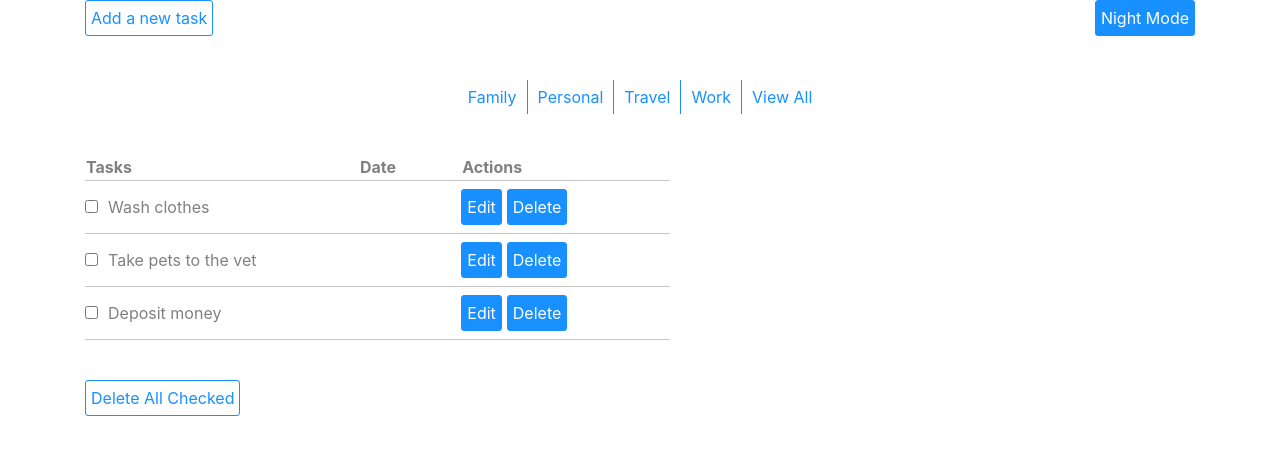
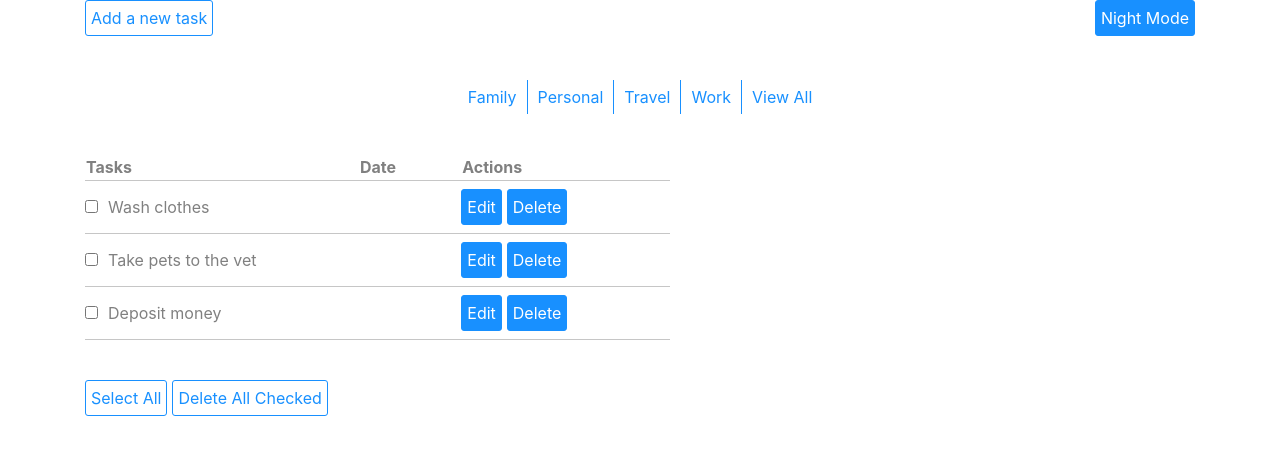
Before and after one commit to AnaGerhardt/to-do-list, a React (Create React App) app: page / in a window 1280 px wide. Shown: the top 454 px of the page. Built offline with nearby package versions, Linux system fonts and the light colour scheme; the HTML template or start-up script is replaced by a standard one.

Commit message:
Fix props in EditForm, now working on 'Select All' function

```diff
--- a/src/App.tsx
+++ b/src/App.tsx
@@ -11,13 +11,13 @@ import ListTable, { Item } from './Components/Tables/ListTable'
 const App = () => {
 
   const itemArray = [
-    { id: 1, listitem: 'Wash clothes', dateitem: undefined, category: 'Personal' },
-    { id: 2, listitem: 'Take pets to the vet', dateitem: undefined, category: 'Personal'},
-    { id: 3, listitem: 'Deposit money', dateitem: undefined, category: 'Personal' },
+    { id: 1, listitem: 'Wash clothes', dateitem: undefined, category: undefined },
+    { id: 2, listitem: 'Take pets to the vet', dateitem: undefined, category: undefined},
+    { id: 3, listitem: 'Deposit money', dateitem: undefined, category: undefined },
   ]
 
   const [list, setList] = useState<Item[]>(itemArray)
-  const initialFormState = { id: undefined, listitem: '', dateitem: undefined }
+  const initialFormState = { id: undefined, listitem: '', dateitem: undefined, category: undefined }
   const [currentItem, setCurrentItem] = useState<Item>(initialFormState)
   const [theme, setTheme] = useState('light')
 
@@ -45,10 +45,6 @@ const App = () => {
     setList(list.filter((item: Item) => item.id !== id))
   }
 
-  const deleteAllChecked = () => {
-    setList(list.filter(item => !item.checked))
-  }
-
   const checkHandler = (id: Item) => {
     setList(
       list.map (item => {
@@ -60,9 +56,20 @@ const App = () => {
     )
   }
 
+  const selectAll = (item: Item) => {
+    list.forEach(item => item.checked = true)
+    setList(list)
+    console.log(list)
+  }
+
   const editRow = (item: Item) => {
-    setCurrentItem({ id: item.id, checked: item.checked, listitem: item.listitem })
+    setCurrentItem({ id: item.id, checked: item.checked, listitem: item.listitem, category: item.category })
   };
+
+  const updateItem = (id: Item, updatedItem: Item) => {
+    setList(list.map(item => (item.id === id ? updatedItem : item)))
+  }
+
 
   return (
     <ThemeProvider theme={theme === 'light' ? lightTheme : darkTheme}>
@@ -99,8 +106,11 @@ const App = () => {
               list={list}
               setList={setList}
               deleteItem={deleteItem}
-              deleteAllChecked={deleteAllChecked}
               checkHandler={checkHandler}
+              editRow={editRow}
+              updateItem={updateItem}
+              currentItem={currentItem}
+              selectAll={selectAll}
             />
           </Col>
         </Row>
--- a/src/Components/Forms/AddForm.tsx
+++ b/src/Components/Forms/AddForm.tsx
@@ -71,6 +71,7 @@ const AddForm = (props: IProps) => {
                     <Form.Control
                         as="select"
                         name="category"
+                        value={item.category}
                         onChange={handleInputChange}
                         style={{'width':'70%'}}
                     >
--- a/src/Components/Forms/EditForm.tsx
+++ b/src/Components/Forms/EditForm.tsx
@@ -1,5 +1,5 @@
 import * as React from 'react'
-import { useState, useEffect, Dispatch, SetStateAction } from 'react'
+import { useState, useEffect } from 'react'
 import { Modal, Form } from 'react-bootstrap'
 import { ActionButton, Button } from '../../Styles/StyledComponents'
 import { Item } from '../Tables/ListTable'
@@ -9,6 +9,9 @@ import Categories from '../Categories'
 
 interface IProps {
     currentItem?: Item
+    editRow: Function
+    updateItem: Function
+    item: Item
 }
 
 const EditForm = (props: IProps) => {
@@ -17,10 +20,9 @@ const EditForm = (props: IProps) => {
     const [show, setShow] = useState(false);
 
     const handleClose = () => setShow(false);
-
     const handleShow = () => {
         setShow(true);
-        //props.editRow(item);
+        props.editRow(item)
     }
 
     const handleInputChange = (e: React.ChangeEvent<HTMLInputElement>) => {
@@ -47,8 +49,8 @@ const EditForm = (props: IProps) => {
                     <Form
                         onSubmit={(event: { preventDefault: () => void; }) => {
                             event.preventDefault()
-                //if (!item.listitem) return
-                //props.updateItem(item.id, item)
+                            if (!props.item.listitem) return
+                            props.updateItem(props.item.id, item)
                         }}
                     >
 
@@ -56,7 +58,7 @@ const EditForm = (props: IProps) => {
                             <Form.Control
                                 type="text"
                                 name="listitem"
-                    //value={item.listitem}
+                                value={props.item.listitem}
                                 onChange={handleInputChange}
                                 placeholder="New task"
                             />
@@ -76,6 +78,7 @@ const EditForm = (props: IProps) => {
                             <Form.Control
                                 as="select"
                                 name="category"
+                                value={props.item.category}
                                 onChange={handleInputChange}
                                 style={{'width':'70%'}}
                             >
@@ -88,11 +91,11 @@ const EditForm = (props: IProps) => {
                         <Button type="submit" onClick={handleClose}>
                             Done!
                         </Button>
+
                     </Form>
                 </Modal.Body>
 
             </Modal>
-
         </>
     )
 }
--- a/src/Components/Tables/ListTable.tsx
+++ b/src/Components/Tables/ListTable.tsx
@@ -8,6 +8,7 @@ export interface Item {
     checked?: boolean
     dateitem?: Date | string
     listitem?: string
+    category?: string
     name?: string
     length?: number
   }
@@ -17,8 +18,11 @@ interface IProps {
     setList: Dispatch<SetStateAction<Object[]>>
     map?: Function
     deleteItem: Function
-    deleteAllChecked: Function
     checkHandler: Function
+    editRow: Function
+    updateItem: Function
+    selectAll: Function
+    currentItem: Item
   }
 
 const ListTable = (props: Item & IProps) => {
@@ -50,7 +54,12 @@ const ListTable = (props: Item & IProps) => {
                     </Td>
                     <Td>{item.dateitem}</Td>
                     <Td>
-                        <EditForm />
+                        <EditForm
+                            item={item}
+                            editRow={props.editRow}
+                            updateItem={props.updateItem}
+                            currentItem={props.currentItem}
+                        />
                         <ActionButton
                             onClick={() => props.deleteItem(item.id)}
                         >
@@ -70,7 +79,14 @@ const ListTable = (props: Item & IProps) => {
         </Table>
 
         <Button
-            onClick={() => props.deleteAllChecked}
+            onClick={() => props.selectAll()}
+            style={{'marginRight':'5px'}}
+        >
+            Select All
+        </Button>
+
+        <Button
+            onClick={() => props.setList(props.list.filter(item => !item.checked))}
         >
             Delete All Checked
         </Button>
--- a/src/Styles/index.css
+++ b/src/Styles/index.css
@@ -51,3 +51,7 @@ button:focus {
 :focus {
   outline: none;
 }
+
+.completed {
+  text-decoration: line-through;
+}
```
Lines whose indentation alone changed are shown as unchanged.
